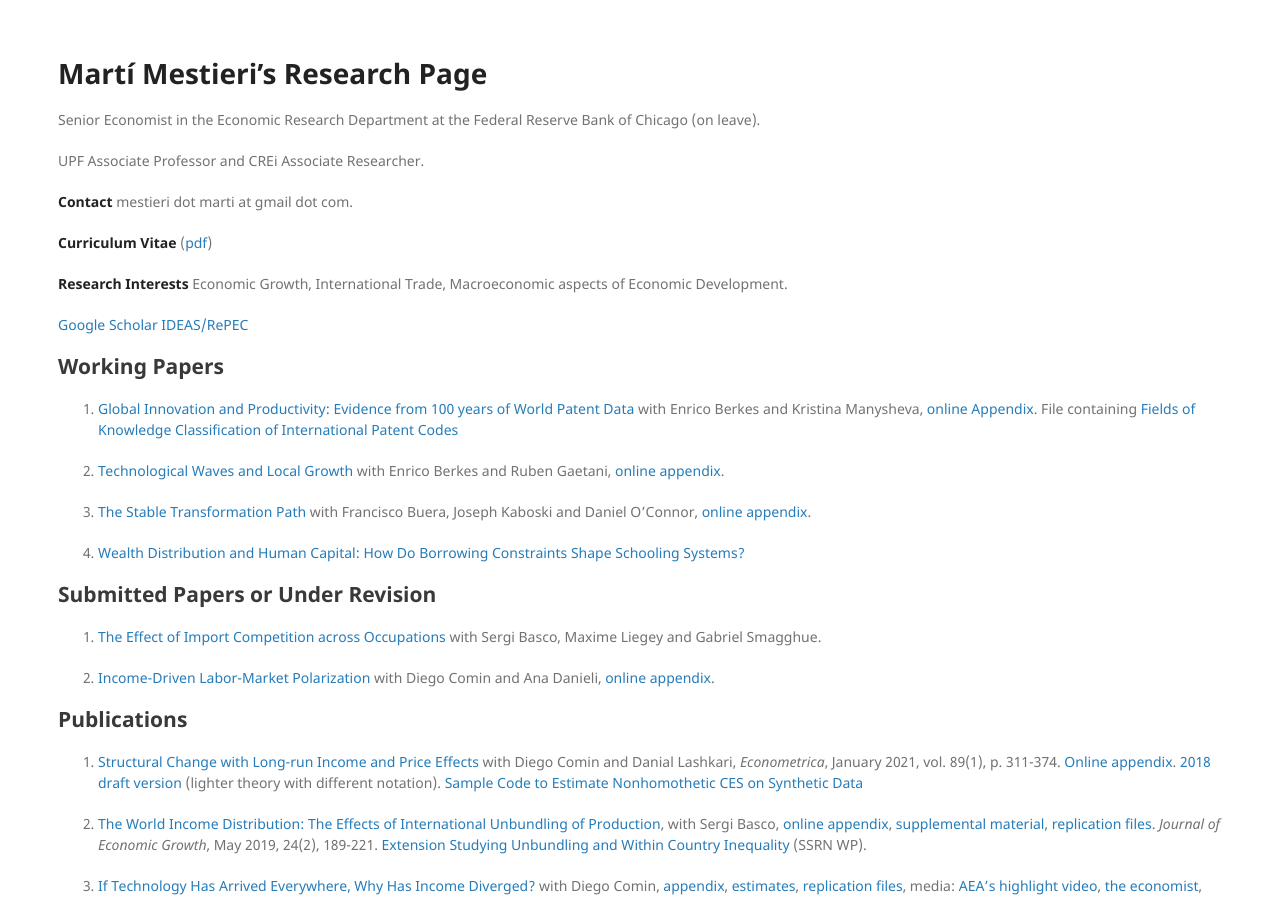
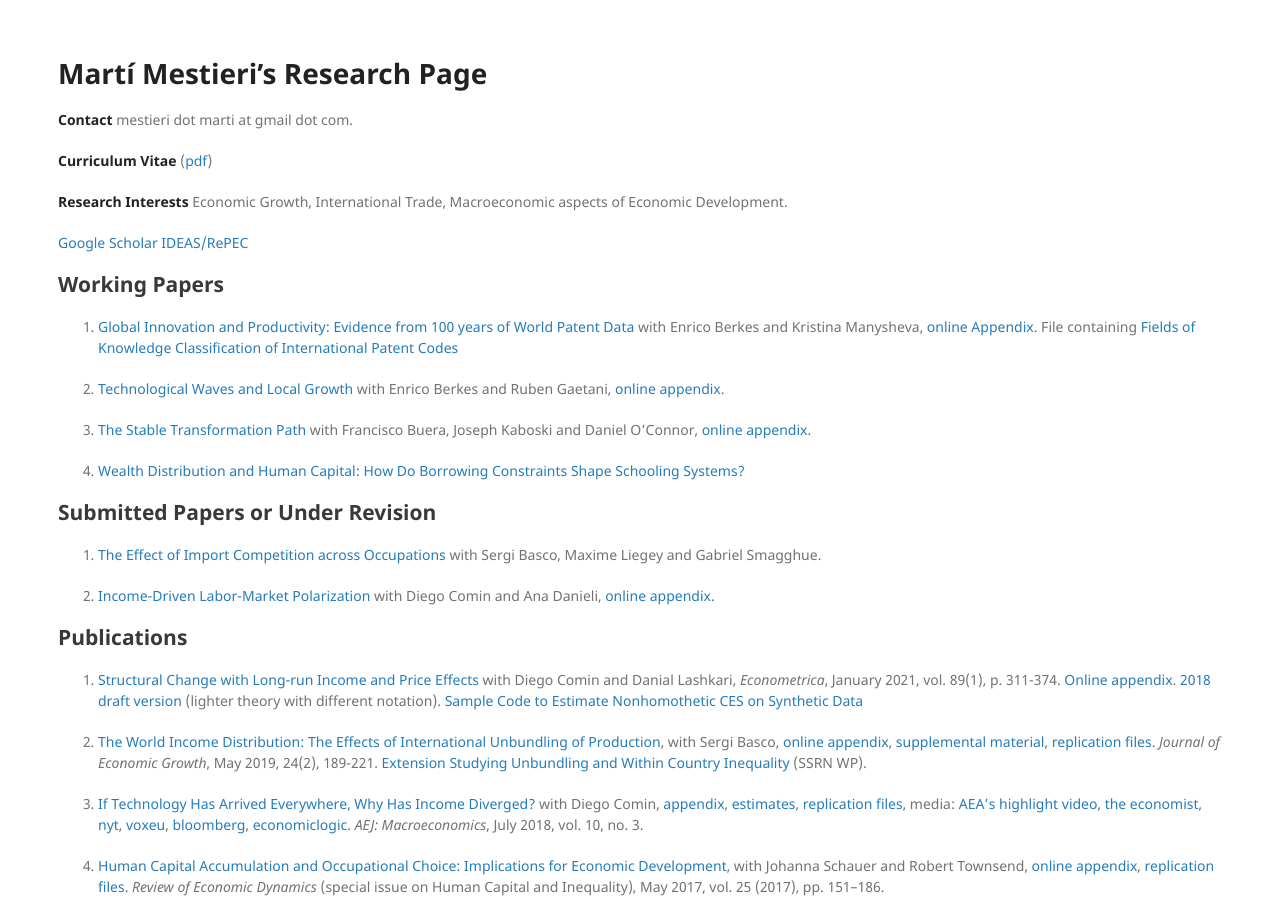
Before and after one commit to mestieri/mestieri.github.io, a Jekyll site: the page built from index.md, in a window 1280 px wide and 900 px high. Built offline with Jekyll 4.4.1, drawn with Linux system fonts in a browser that asks for light colours.

Commit message:
Update index.md

```diff
--- a/index.md
+++ b/index.md
@@ -5,11 +5,10 @@ title: Martí Mestieri's Research Page
 
 # Martí Mestieri's Research Page
 
-Senior Economist in the Economic Research Department at the Federal Reserve Bank of Chicago (on leave).
+<!--Senior Economist in the Economic Research Department at the Federal Reserve Bank of Chicago (on leave).
 
 UPF Associate Professor and CREi Associate Researcher.
-
-
+-->
 **Contact** mestieri dot marti at gmail dot com.
 
 **Curriculum Vitae** ([pdf](https://www.dropbox.com/s/bwft6v5pea10cpo/mestieri_cv.pdf?dl=0))
```
